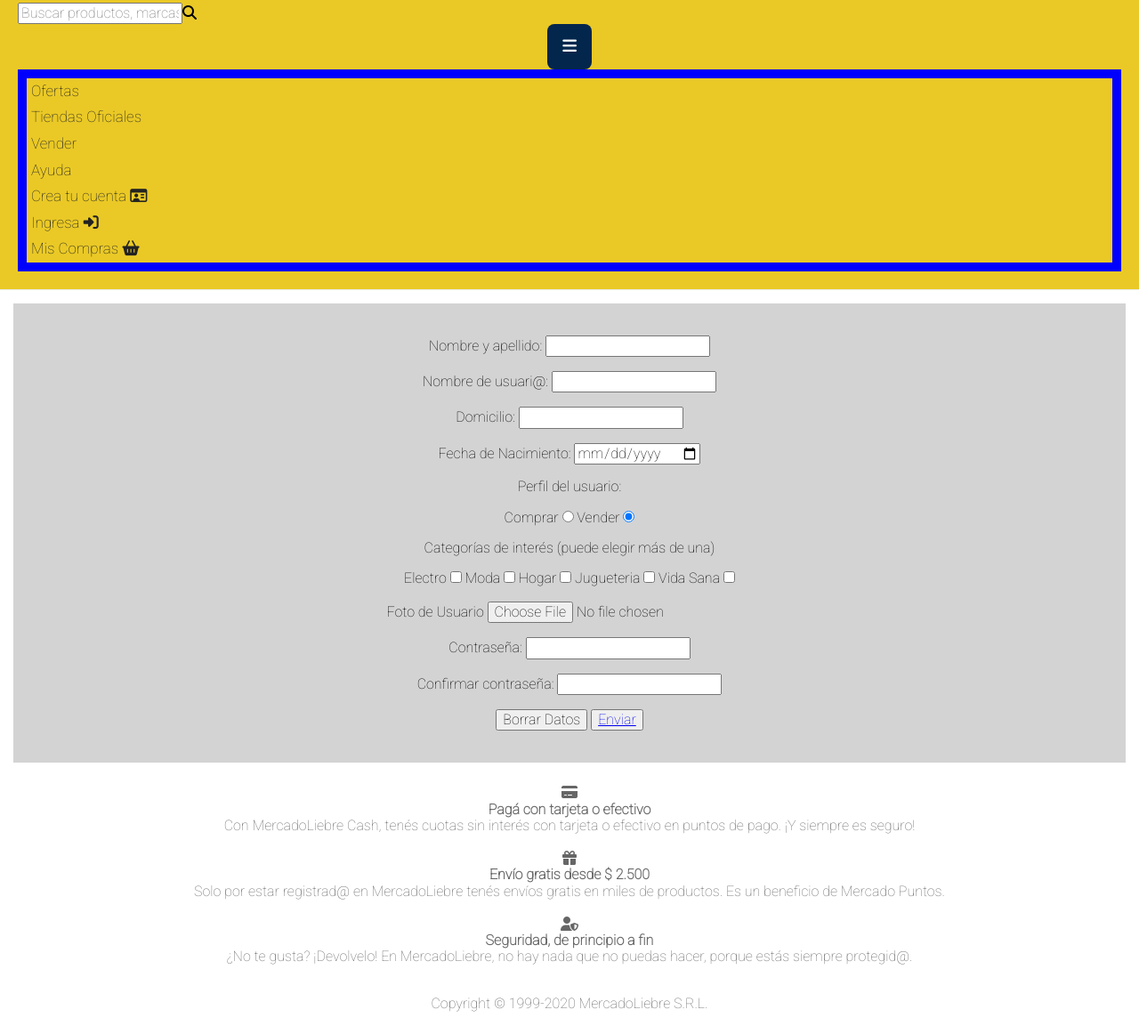
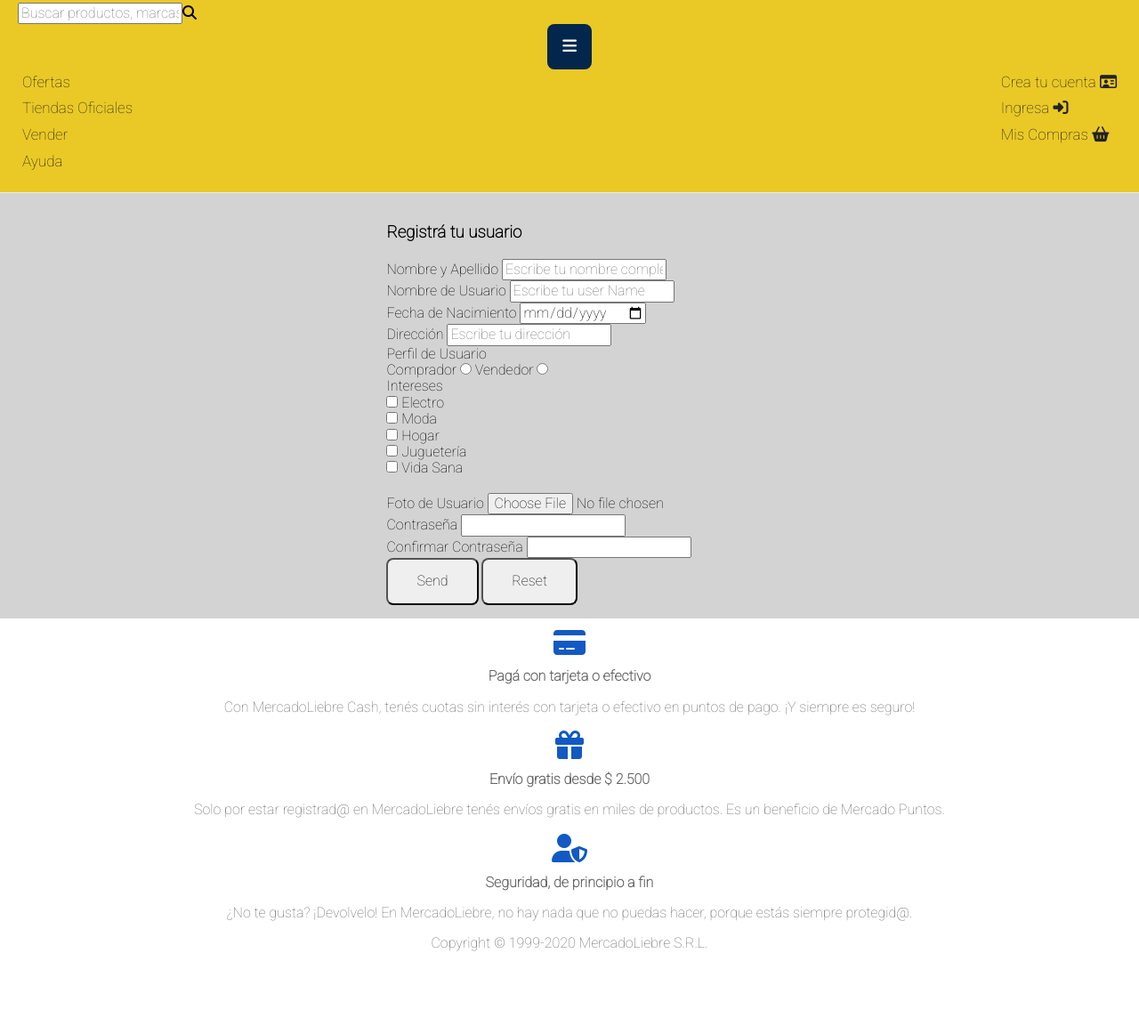
Before and after one commit to FernandoDames/mercadoliebre, a website: page views/register.html in a window 1280 px wide. Shown: the part 141-1294 px from the top of the page at 89% size. After the commit the page ends 1227 px from the top, so only its background shows below. Drawn offline with Linux system fonts and the light colour scheme.

Commit message:
Update Final Modulo 4

```diff
--- a/app.js
+++ b/app.js
@@ -11,6 +11,9 @@
     res.sendFile(path.join(__dirname, 'register'));
 });
 
+app.get('/login', (req,res) =>{
+    res.sendFile(path.join(__dirname, 'login'));
+});
 
 app.use(express.static(path.join(__dirname, './public')));
 
--- a/public/css/styles.css
+++ b/public/css/styles.css
@@ -5,12 +5,6 @@
 body {
     font-family: 'Roboto', sans-serif;
 }
-
-form {
-    background-color: lightgrey;
-    width: 100%;
-    padding: 20px
-    }
 
 .banner img {
     width: 100%;
@@ -45,15 +39,14 @@
 }
 
 .main-navbar {
-    display: block;
-    border: red 10px solid;
-
+    display: flex;
+    justify-content: space-between;
 }
 
 .hamburguer-bottom {
     color: #ffffff;
     background-color:#03264C;
-    display: none;
+    display: block;
     max-width: 50px;
     padding: 15px 0;
     border-radius: 8px;
@@ -65,40 +58,48 @@
 main {
     margin-bottom: 10px;
     border-top: solid 1px #ebebeb;
+    background-color: lightgray;
+    align-items: center;
+    padding: 15px;
+    display:flex;
+    flex-direction: column;
+    }
+
+article {
     background-color: white;
-    text-align: center;
-    padding: 15px;}
+    width: 50vw;
+    justify-content:center;
+    padding: 30px 5px 5px;
+}
 
 .visita {
+    flex-direction: column;
     display: flex;
-    flex-wrap: wrap;
+    flex-wrap: nowrap;
     justify-content:space-evenly;
     margin-bottom: 10px;
     align-content: space-between;
     padding: 30px 5px 5px;
     text-align: center;
     background-color: rgb(212, 203, 203);
-    width: 100vp;
 }
 
 .oferta {
+    flex-direction: column;
     display: flex;
-    flex-wrap: wrap;
+    flex-wrap: nowrap;
     justify-content:space-evenly;
     margin-bottom: 10px;
     align-content: space-between;
     padding: 30px 5px 5px;
     text-align: center;
     background-color: rgb(212, 203, 203);
-    width: 100vp;
 }
+
 article:hover {
     box-shadow: 0px 0px 10px rgb(100,100,100);
 }
 
-article {
-    background-color: white;
-}
 
 #truck {
     color:green
@@ -108,13 +109,38 @@
     color: green;
 }
 
+/* CSS FOOTER */
 footer {
     background-color:white;
     color: #666;
     text-align: center;
+    display: flex;
+    flex-wrap: nowrap;
+    flex-direction: column;
     }
 
+.icono-footer {
+    color:#1259c3;
+    font-size: 2em;
+    margin-bottom: 10px;
+}
 
+/* CSS Register Login */
+button {
+    padding: 15px 32px;
+    text-align: center;
+    display: inline-block;
+    border-radius: 0.5rem;
+    font-size: 1rem;
+}
+
+button:hover {
+    background-color: #0022AA;
+    border: none;
+    color: white;
+}
+
+/*
 @media (min-width: 361px) {
     .main-navbar {
         display: block;
@@ -126,7 +152,4 @@
         display:block;
     }
 }
-/*@media (min-width:769) and (max-width: 1199px) {
-
-
-} */
+*/
--- a/views/register.html
+++ b/views/register.html
@@ -16,7 +16,7 @@
 <body>
     <header class="main-header">
         <div class="main-header-top-bar">
-            <img src="\img\logo-mercado-liebre.svg" class="logo"> </img>
+            <a href="/"><img src="\img\logo-mercado-liebre.svg" class="logo"> </img> </a>
             <h2 class="copy-header">
             <i class="fas fa-hand-holding-usd"></i>
             Comprá en cuotas y sin tarjeta de crédito
@@ -39,75 +39,100 @@
                 <li> <a href="#"> Ayuda </a> </li>
             </ul>
             <ul class="right-navbar">
-                <li> <a href="#"> Crea tu cuenta <i class="far fa-id-card"> </i></a> </li>
-                <li> <a href="#"> Ingresa <i class="fas fa-sign-in-alt"></i> </a> </li>
+                <li> <a href="./register.html"> Crea tu cuenta <i class="far fa-id-card"> </i></a> </li>
+                <li> <a href="./login.html"> Ingresa <i class="fas fa-sign-in-alt"></i> </a> </li>
                 <li> <a href="#"> Mis Compras <i class="fas fa-shopping-basket"></i> </a> </li>
             </ul>
         </nav>
      </header>
-     <main>
-        <form action="" method="">
-            <p> <label for="nombre_apellido">Nombre y apellido:</label>
-                <input type="text" name="nombre_apellido"> </p>
-
-            <p> <label for="usuario">Nombre de usuari@:</label>
-                <input type="text" name="usuario"> </p>
-
-            <p> <label for="domicilio">Domicilio:</label>
-                <input type="text" name="domicilio"> </p>
-
-            <p> <label for="date">Fecha de Nacimiento:</label>
-                <input type="date" name="date"> </p>
-
-            <p> Perfil del usuario: </p>
-                <span> Comprar <input type="radio" name="perfil" value="Comprar"> </span>
-                <span> Vender <input type="radio" name="perfil" value="Vender" checked></span>
-
-            <p> Categorías de interés (puede elegir más de una) </p>
-                <span> Electro
-                    <input type="checkbox" name="cat_interes" value="Electro"> </span>
-                <span> Moda
-                    <input type="checkbox" name="cat_interes" value="Moda"> </span>
-                <span> Hogar
-                    <input type="checkbox" name="cat_interes" value="Hogar"> </span>
-                <span> Jugueteria
-                    <input type="checkbox" name="cat_interes" value="Jugueteria"> </span>
-                <span> Vida Sana
-                    <input type="checkbox" name="cat_interes" value="Vida Sana"> </span>
-
-            <p> <label for="foto">Foto de Usuario</label>
-                <input type="file"  id="foto" name="foto" accept=".png, .jpg"> </p>
-
-            <p>
-                <label for="clave">Contraseña:</label>
-                <input type="password" name="clave"> </p>
-
-            <p>
-                <label for="clave">Confirmar contraseña:</label>
-                <input type="password" name="clave"> </p>
-
-
-
-            <p>
-                <button type="reset">Borrar Datos</button>
-                <button type="submit"> <a href="/home.html"> Enviar </a></button> </p>
-
-        </form>
-     </main>
-     <footer>
-        <k class="fas fa-credit-card"> </k> <br>
-        <b> Pagá con tarjeta o efectivo
-        </b><br>
-        Con MercadoLiebre Cash, tenés cuotas sin interés con tarjeta o efectivo en puntos de pago. ¡Y siempre es seguro! <br>
-        <br>
-        <k class="fas fa-gift"></k> <br>
-        <b> Envío gratis desde $ 2.500 </b><br>
-        Solo por estar registrad@ en MercadoLiebre tenés envíos gratis en miles de productos. Es un beneficio de Mercado Puntos. <br>
-        <br>
-        <k class="fas fa-user-shield"></k> <br>
-        <b> Seguridad, de principio a fin </b><br>
-        ¿No te gusta? ¡Devolvelo! En MercadoLiebre, no hay nada que no puedas hacer, porque estás siempre protegid@. <br>
-        <br>
+     <main class="form">
+        <section class="form-register">
+            <h3>Registrá tu usuario</h3>
+            <form method="POST">
+                <div class="row">
+                    <label for="fullname">Nombre y Apellido</label>
+                    <input type="text" name="fullname" id="fullname" placeholder="Escribe tu nombre completo sin iniciales">
+                </div>
+                <div class="row">
+                    <label for="username">Nombre de Usuario</label>
+                    <input type="text" name="username" id="username" placeholder="Escribe tu user Name">
+                </div>
+                <div>
+                    <label for="date">Fecha de Nacimiento</label>
+                    <input type="date" name="date" id="date" placeholder="Fecha de Nacimiento">
+                </div>
+                <div class="row">
+                    <label for="address">Dirección</label>
+                    <input type="text" name="address" id="Address" placeholder="Escribe tu dirección">
+                </div>
+                    <label>Perfil de Usuario</label>
+                <div class="row radio">
+                    <label> Comprador
+                        <input type="radio" name="perfil-usuario" value="comprador">
+                    </label>
+                    <label>Vendedor
+                        <input type="radio" name="perfil-usuario" value="vendedor">
+                    </label>
+                </div>
+                <div class="row">
+                    <label>Intereses</label>
+                </div>
+                <div class="row">
+                    <label><input type="checkbox" name="categoria-interes" value="electro"> Electro</label>
+                </div>
+                <div class="row">
+                    <label><input type="checkbox" name="categoria-interes" value="moda"> Moda</label>
+                </div>
+                <div class="row">
+                    <label><input type="checkbox" name="categoria-interes" value="hogar"> Hogar</label>
+                </div>
+                <div class="row">
+                    <label><input type="checkbox" name="categoria-interes" value="jugueteria"> Juguetería</label>
+                </div>
+                <div class="row">
+                    <label><input type="checkbox" name="categoria-interes" value="vida-sana"> Vida Sana</label>
+                </div>
+                <div class="row">
+                    <br>
+                    <label for="avatar">Foto de Usuario</label>
+                    <input type="file"  id="avatar" name="avatar" accept=".png, .jpg">
+                </div>
+                <div class="row">
+                    <label for="password">Contraseña</label>
+                    <input type="password" name="password" id="password" pattern=".{6,}">
+                </div>
+                <div class="row">
+                    <label for="confirm-password">Confirmar Contraseña</label>
+                    <input type="password" name="confirm-password" id="confirm-password" pattern=".{6,}">
+                </div>
+                <div class="row">
+                    <button type="Send">Send</button>
+                    <button type="Reset">Reset</button>
+                </div>
+            </form>
+        </section>
+    </main>
+    <footer>
+        <div class="footer-paga">
+            <div class="icono-footer">
+                <i class="fas fa-credit-card"> </i>
+            </div>
+            <b> Pagá con tarjeta o efectivo </b>
+            <p> Con MercadoLiebre Cash, tenés cuotas sin interés con tarjeta o efectivo en puntos de pago. ¡Y siempre es seguro! <p>
+        </div>
+        <div class="footer-envio">
+            <div class="icono-footer">
+                <i class="fas fa-gift"></i>
+            </div>
+            <b> Envío gratis desde $ 2.500 </b>
+            <p>Solo por estar registrad@ en MercadoLiebre tenés envíos gratis en miles de productos. Es un beneficio de Mercado Puntos. </p>
+        <div class="footer-devolvelo">
+            <div class="icono-footer">
+                <i class="fas fa-user-shield"></i>
+            </div>
+            <b> Seguridad, de principio a fin </b>
+            <p> ¿No te gusta? ¡Devolvelo! En MercadoLiebre, no hay nada que no puedas hacer, porque estás siempre protegid@. </p>
+        </div>
         <p class="copy"> Copyright © 1999-2020 MercadoLiebre S.R.L.</p>
     </footer>
 </body>
```
Also changed, not shown: views/home.html (+32 -20 lines), views/login.html (added, +89 -0 lines).
